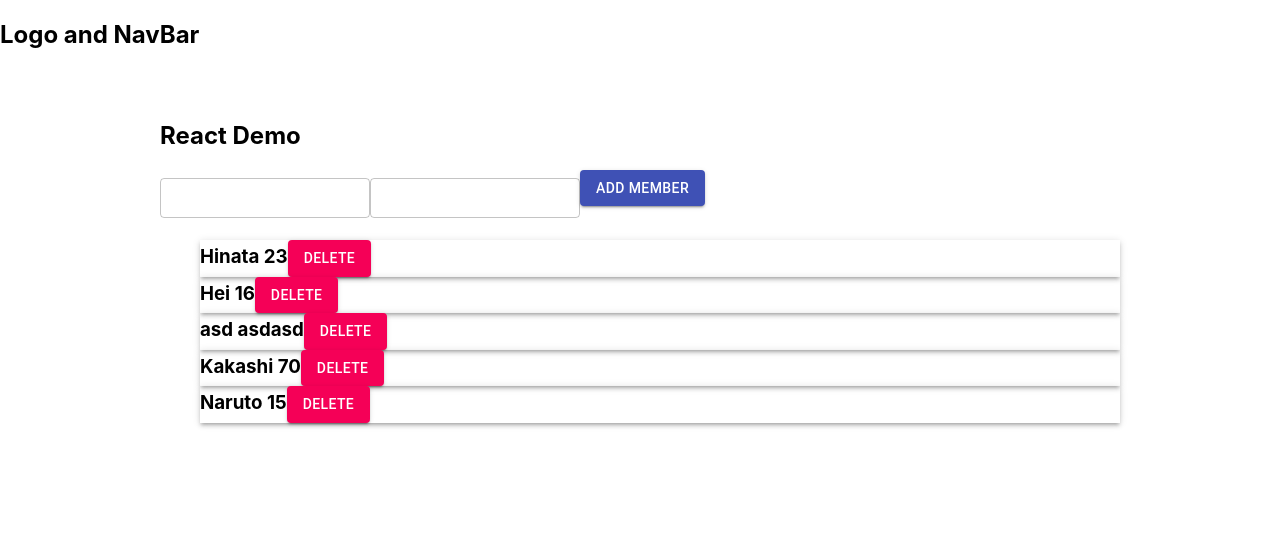
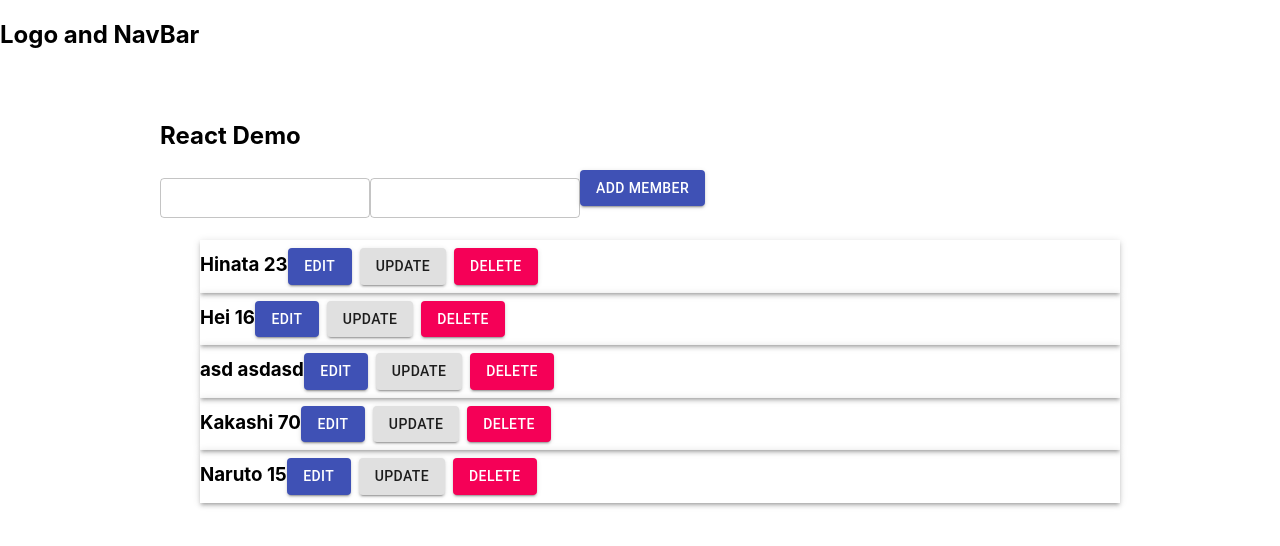
Before and after one commit to webmasterdevlin/inmeta-reactjs, a React (Create React App) app: page /member-list in a window 1280 px wide. Shown: the top 546 px of the page. Built offline with nearby package versions, Linux system fonts and the light colour scheme; data requests are answered from the project's data file.

Commit message:
added POC edit and update

```diff
--- a/src/components/MemberList.js
+++ b/src/components/MemberList.js
@@ -3,8 +3,17 @@ import axios from 'axios';
 import Box from '@material-ui/core/Box';
 import Button from '@material-ui/core/Button';
 import TextField from '@material-ui/core/TextField';
+import { makeStyles, createStyles } from '@material-ui/core/styles';
+const devlinStyle = makeStyles(theme =>
+    createStyles({
+        button: {
+            margin: theme.spacing(1),
+        }
+    })
+)
+export default function MemberList() {
+    const { button } = devlinStyle();
 
-export default function MemberList() {
     const [members, setMembers] = useState([]);
     const [member, setMember] = useState({});
     const [loading, setLoading] = useState(false);
@@ -27,7 +36,7 @@ export default function MemberList() {
         setMembers(newMembers);
 
         try {
-            await axios.delete(`http://localhost:5000/members/${id}3247328`);
+            await axios.delete(`http://localhost:5000/members/${id}`);
         } catch (err) {
             alert(err.message);
             setMembers(previous);
@@ -70,6 +79,14 @@ export default function MemberList() {
                     members.map(m =>
                         <Box key={m.id} boxShadow={3}>
                             <li >{m.name} {m.age}
+                                <Button variant="contained" color="primary"
+                                    onClick={() => alert('Edit')} >
+                                    Edit
+                            </Button>
+                                <Button variant="contained" className={button}
+                                    onClick={() => alert('Update')} >
+                                    Update
+                            </Button>
                                 <Button variant="contained" color="secondary"
                                     onClick={() => deleteMember(m.id)} >
                                     Delete
```
